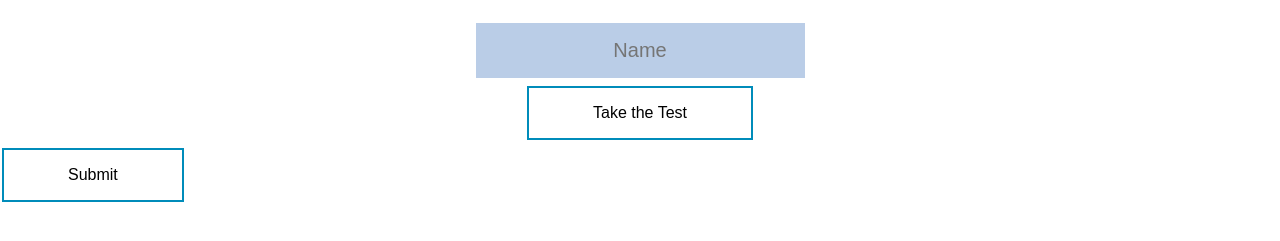
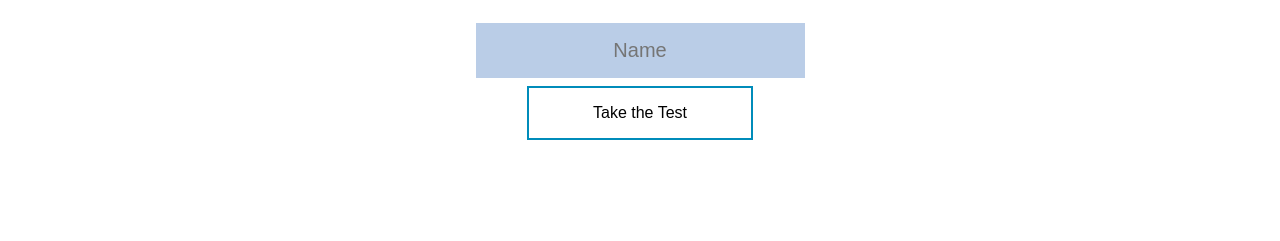
Before and after one commit to CEStrobl/OPMBTI, a plain HTML site: page index.html in a window 1280 px wide. Shown: the part 183-424 px from the top of the page. Drawn offline with Linux system fonts and the light colour scheme.

Commit message:
commented submit button

```diff
--- a/index.html
+++ b/index.html
@@ -463,7 +463,7 @@
     document.getElementById("submit").addEventListener("click", writeData);
     </script> -->
 
-    <button class="button blue" id="submit">Submit</button>
+    <!-- <button class="button blue" id="submit">Submit</button> -->
 </body>
 
 <script src="script.js"></script>
```
